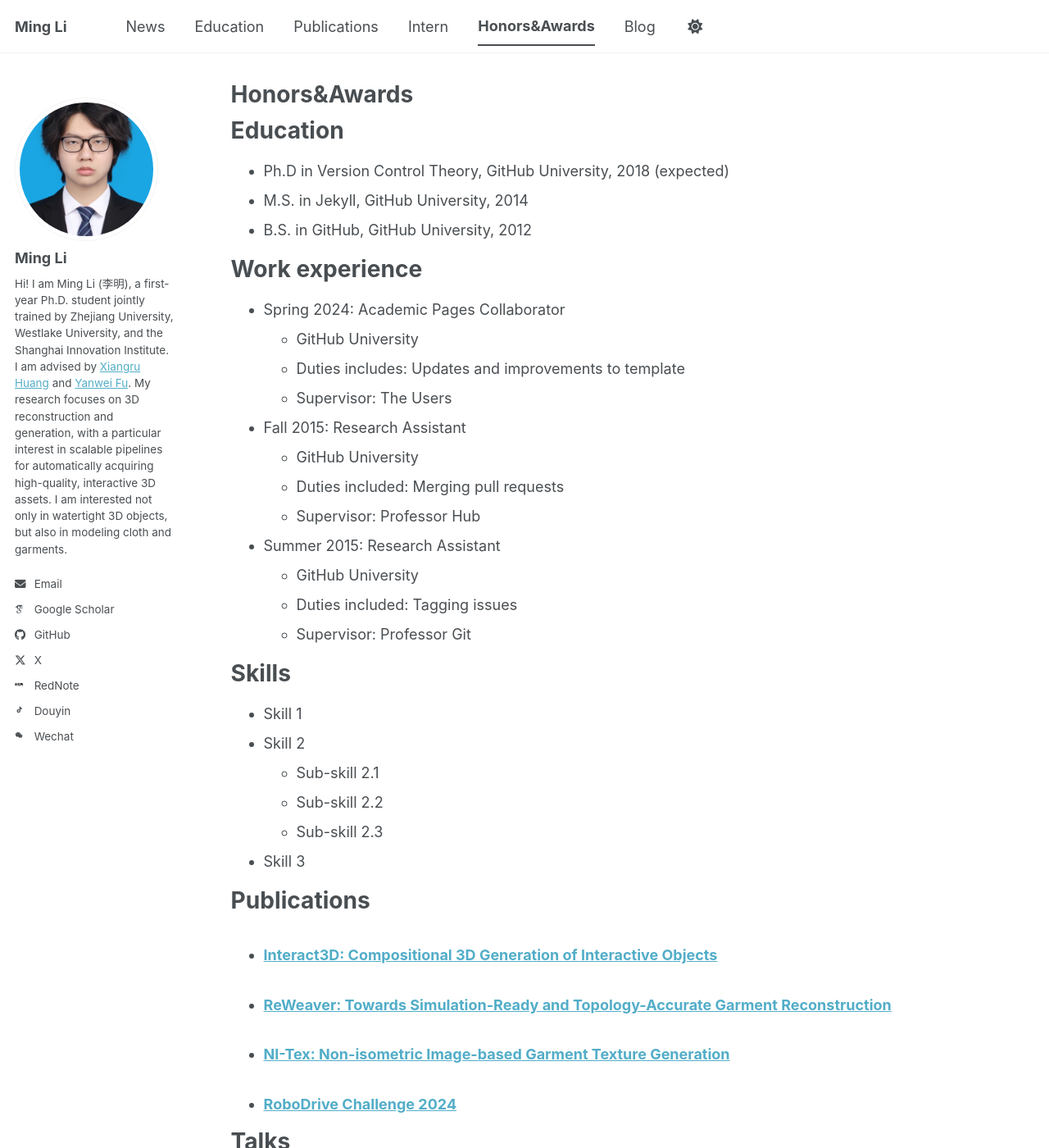
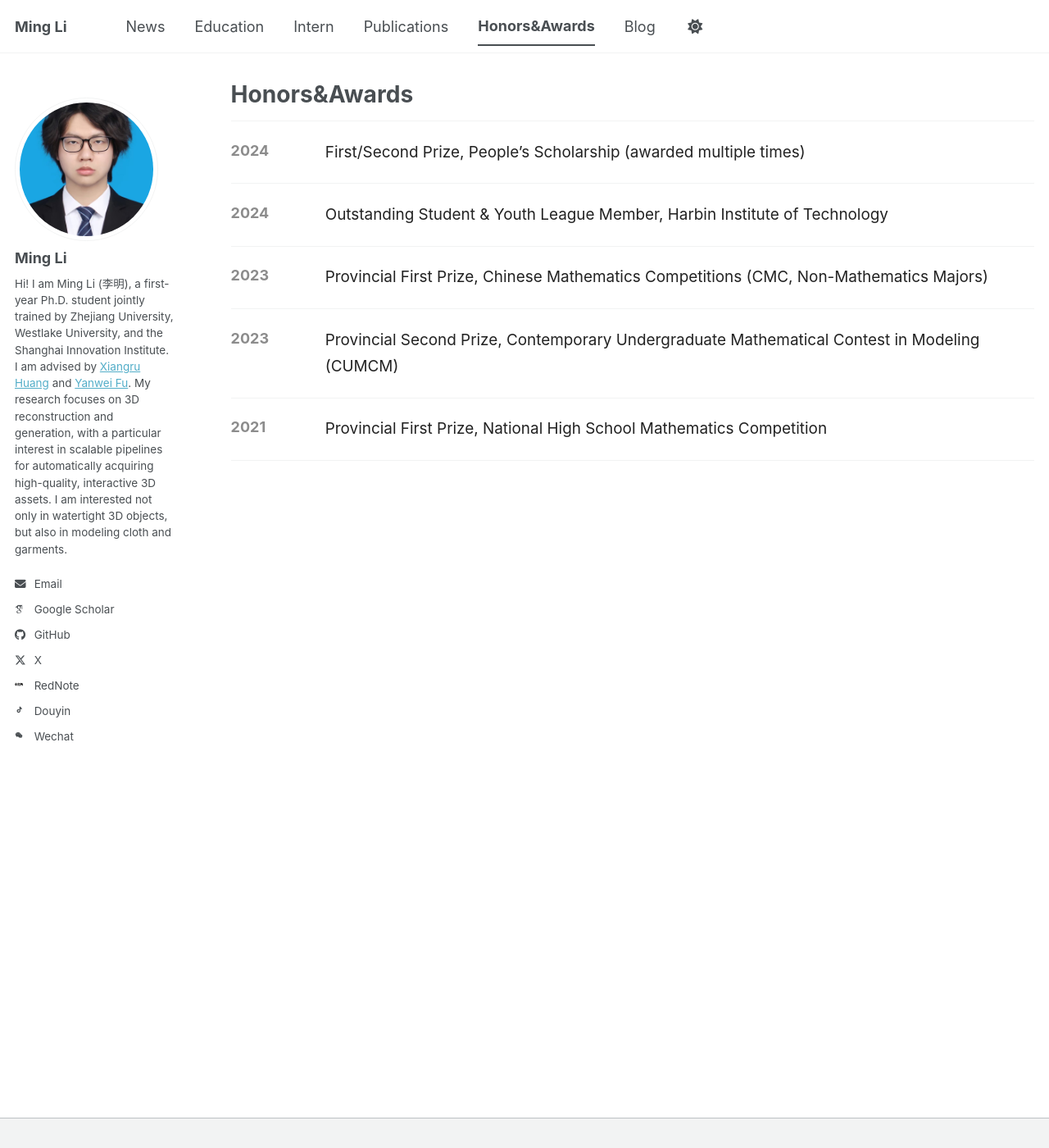
Before and after one commit to SII-LiMing/SII-LiMing.github.io, a Jekyll site: the page built from _pages/cv.md, in a window 1280 px wide and 1400 px high. Shown: the whole window at 82% size. Built offline with Jekyll 4.4.1, drawn with Linux system fonts in a browser that asks for light colours; some web fonts are replaced; a script bundle is joined from its source files by our own code; library files that are not in the unit come from our copies; some of the changed text lies outside the part shown.

Commit message:
Update intern and honors sections

```diff
--- a/_data/navigation.yml
+++ b/_data/navigation.yml
@@ -14,11 +14,11 @@ main:
   - title: "Education"
     url: /teaching/
 
+  - title: "Intern"
+    url: /portfolio/
+
   - title: "Publications"
     url: /publications/
-
-  - title: "Intern"
-    url: /portfolio/
 
   - title: "Honors&Awards"
     url: /cv/
--- a/_pages/cv.md
+++ b/_pages/cv.md
@@ -7,58 +7,61 @@ redirect_from:
   - /resume
 ---
 
-{% include base_path %}
+<style>
+.award-list {
+  margin-top: 1rem;
+}
+.award-item {
+  display: grid;
+  grid-template-columns: 90px 1fr;
+  gap: 1.4rem;
+  padding: 1.2rem 0;
+  border-top: 1px solid var(--global-border-color);
+}
+.award-item:last-child {
+  border-bottom: 1px solid var(--global-border-color);
+}
+.award-year {
+  font-size: 1rem;
+  font-weight: 700;
+  color: #8c8c8c;
+}
+.award-text {
+  font-size: 1.05rem;
+  line-height: 1.7;
+  color: #222;
+}
+@media (max-width: 700px) {
+  .award-item {
+    grid-template-columns: 1fr;
+    gap: 0.35rem;
+  }
+}
+</style>
 
-Education
-======
-* Ph.D in Version Control Theory, GitHub University, 2018 (expected)
-* M.S. in Jekyll, GitHub University, 2014
-* B.S. in GitHub, GitHub University, 2012
+<div class="award-list">
+  <div class="award-item">
+    <div class="award-year">2024</div>
+    <div class="award-text">First/Second Prize, People’s Scholarship (awarded multiple times)</div>
+  </div>
 
-Work experience
-======
-* Spring 2024: Academic Pages Collaborator
-  * GitHub University
-  * Duties includes: Updates and improvements to template
-  * Supervisor: The Users
+  <div class="award-item">
+    <div class="award-year">2024</div>
+    <div class="award-text">Outstanding Student &amp; Youth League Member, Harbin Institute of Technology</div>
+  </div>
 
-* Fall 2015: Research Assistant
-  * GitHub University
-  * Duties included: Merging pull requests
-  * Supervisor: Professor Hub
+  <div class="award-item">
+    <div class="award-year">2023</div>
+    <div class="award-text">Provincial First Prize, Chinese Mathematics Competitions (CMC, Non-Mathematics Majors)</div>
+  </div>
 
-* Summer 2015: Research Assistant
-  * GitHub University
-  * Duties included: Tagging issues
-  * Supervisor: Professor Git
+  <div class="award-item">
+    <div class="award-year">2023</div>
+    <div class="award-text">Provincial Second Prize, Contemporary Undergraduate Mathematical Contest in Modeling (CUMCM)</div>
+  </div>
 
-Skills
-======
-* Skill 1
-* Skill 2
-  * Sub-skill 2.1
-  * Sub-skill 2.2
-  * Sub-skill 2.3
-* Skill 3
-
-Publications
-======
-  <ul>{% for post in site.publications reversed %}
-    {% include archive-single-cv.html %}
-  {% endfor %}</ul>
-
-Talks
-======
-  <ul>{% for post in site.talks reversed %}
-    {% include archive-single-talk-cv.html  %}
-  {% endfor %}</ul>
-
-Teaching
-======
-  <ul>{% for post in site.teaching reversed %}
-    {% include archive-single-cv.html %}
-  {% endfor %}</ul>
-
-Service and leadership
-======
-* Currently signed in to 43 different slack teams
+  <div class="award-item">
+    <div class="award-year">2021</div>
+    <div class="award-text">Provincial First Prize, National High School Mathematics Competition</div>
+  </div>
+</div>
--- a/_pages/portfolio.html
+++ b/_pages/portfolio.html
@@ -61,11 +61,11 @@ author_profile: true
 
 <div class="intern-card">
   <div class="intern-media">
-    <img src="{{ '/images/rodin_logo.jpeg' | prepend: base_path }}" alt="Rodin logo">
+    <img src="{{ '/images/rodin_logo.jpg' | prepend: base_path }}" alt="deemos Rodin logo">
   </div>
   <div class="intern-content">
-    <div class="intern-title"><a href="https://hyper3d.ai/">Rodin</a></div>
-    <div class="intern-role">Intern Researcher</div>
+    <div class="intern-title"><a href="https://hyper3d.ai/">deemos</a></div>
+    <div class="intern-role">Rodin team, Intern Researcher</div>
     <div class="intern-desc">Research on 3D generation and editing.</div>
   </div>
 </div>
```
Also changed, not shown: _pages/about.md (+62 -8 lines), _pages/teaching.html (+0 -8 lines), images/rodin_logo.jpg (added).
